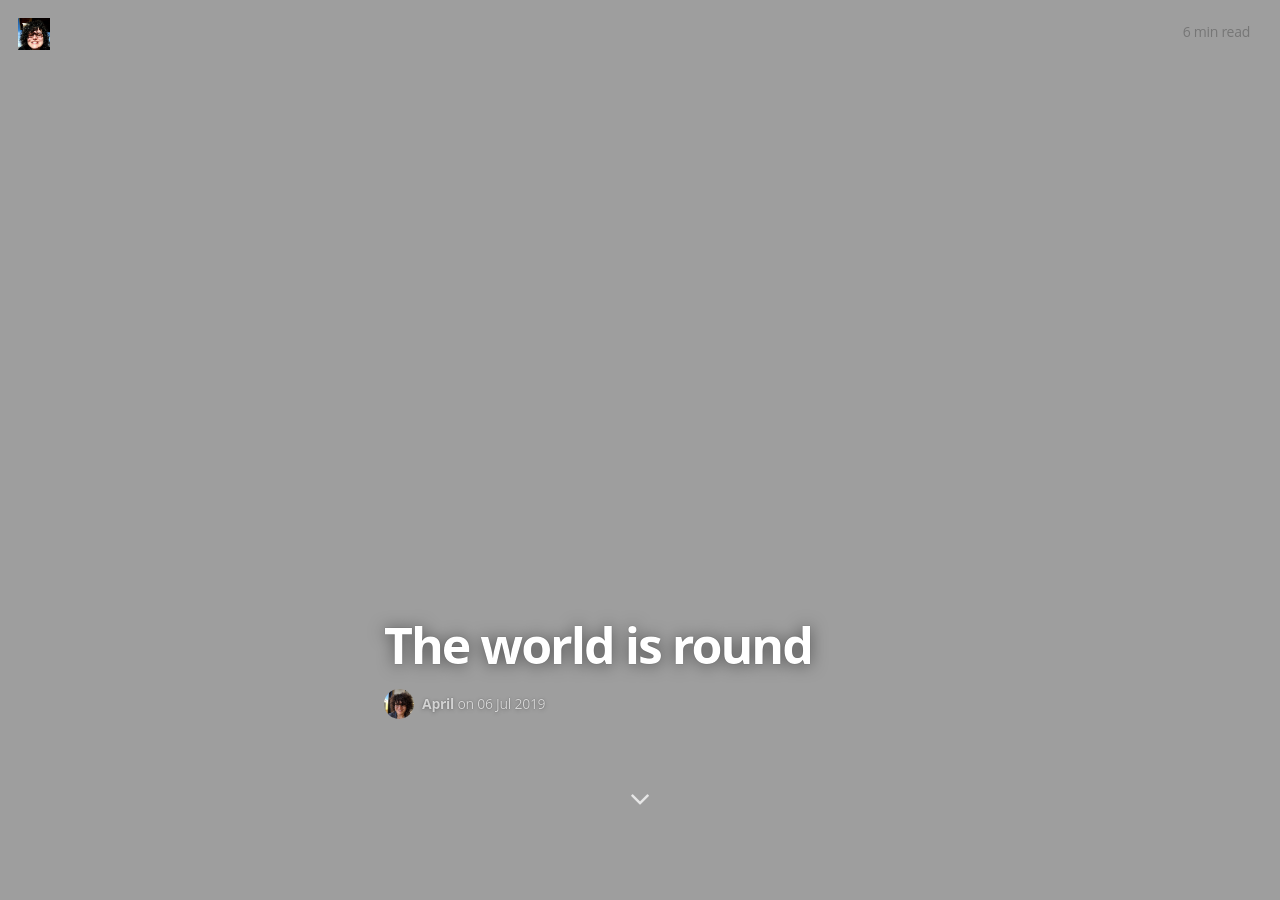
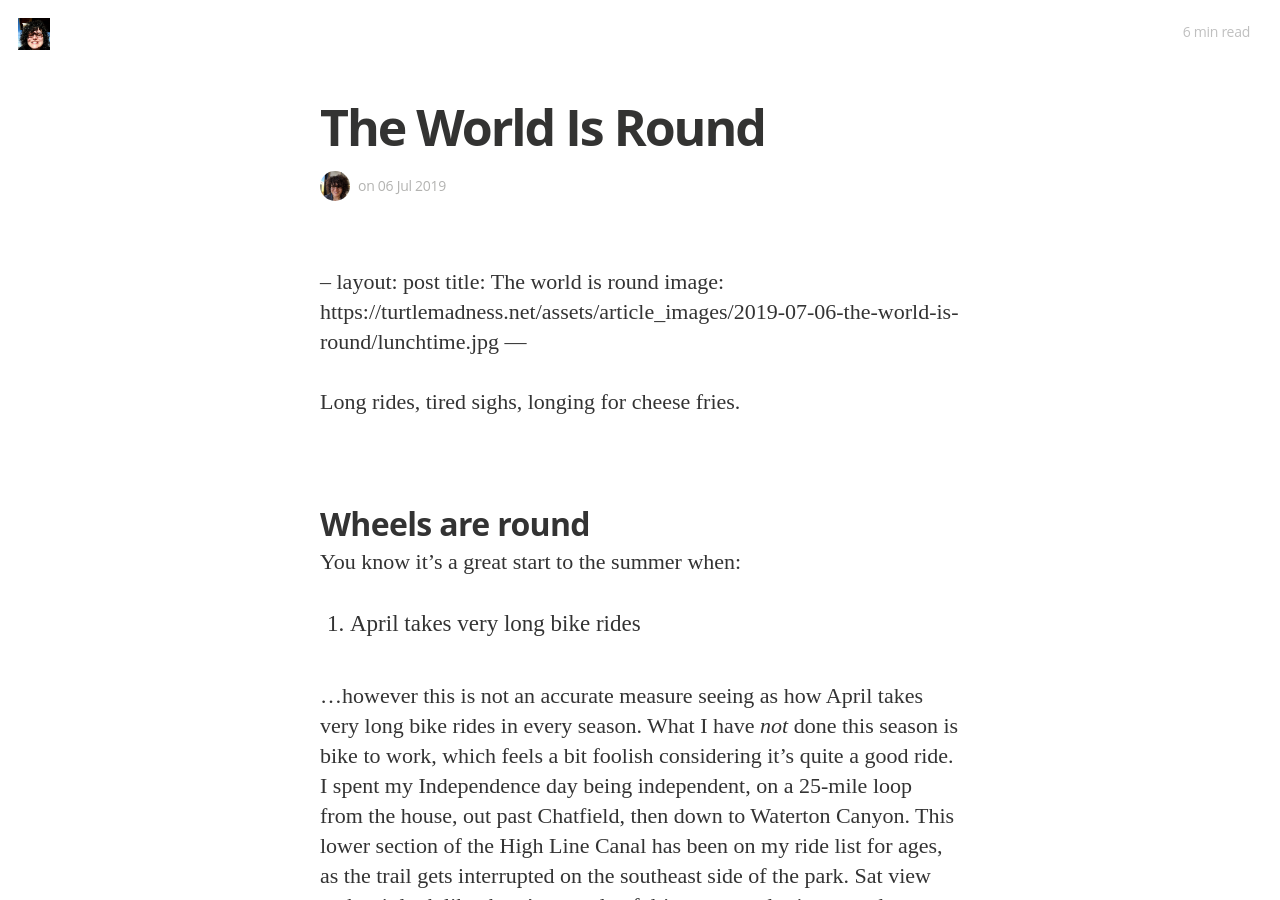
Before and after one commit to AprilElizabeth/aprilelizabeth.github.io, a Jekyll site: the page built from _posts/2019-07-06-the-world-is-round.md, in a window 1280 px wide and 900 px high. Built offline with Jekyll 4.4.1, drawn with Linux system fonts in a browser that asks for light colours; nearby versions of some CDN libraries; some web fonts are replaced; our own code applies the rules of GitHub Pages for plain Markdown files.

Commit message:
Messed up the dates for my image links. Whoops.

```diff
--- a/_posts/2019-07-06-the-world-is-round.md
+++ b/_posts/2019-07-06-the-world-is-round.md
@@ -1,7 +1,7 @@
----
+--
 layout: post
 title: The world is round
-image: https://turtlemadness.net/assets/article_images/2019-06-07-the-world-is-round/lunchtime.jpg
+image: https://turtlemadness.net/assets/article_images/2019-07-06-the-world-is-round/lunchtime.jpg
 ---
 
 Long rides, tired sighs, longing for cheese fries.
@@ -15,15 +15,15 @@
 
 ...however this is not an accurate measure seeing as how April takes very long bike rides in every season. What I have _not_ done this season is bike to work, which feels a bit foolish considering it's quite a good ride. I spent my Independence day being independent, on a 25-mile loop from the house, out past Chatfield, then down to Waterton Canyon. This lower section of the High Line Canal has been on my ride list for ages, as the trail gets interrupted on the southeast side of the park. Sat view makes it look like there's a tangle of driveways and private roads to reconnect, but it's actually really easy to just cut through the state park and reconnect with the trail, especially with a path so new it's not even on the map yet. Chatfield is always busy with cyclists, but there are a handful of mostly gravel routes that are always my favorite. Gravel lends itself to a more solitary ride, as the carbon-fiber Lycra crew won't find it comfortable or fast enough. It suits me and my steel Long Haul Trucker just fine. Gravel is exactly my speed.
 
-![It's a nice route.](https://turtlemadness.net/assets/article_images/2019-06-07-the-world-is-round/map.png)
+![It's a nice route.](https://turtlemadness.net/assets/article_images/2019-07-06-the-world-is-round/map.png)
 
 I feel really lucky to live within a few miles of a lot of great trails. High Line is really fun to explore as it winds through all kinds of neighborhoods and feels like you're really far away from the city as you cross or dip under major arterial roads. It blows my mind to ride through deKoevend Park with University Boulevard just twenty feet away, across the trees and the canal. You'd never know the other was there. There's a ton of natural areas and open space that add to the feeling of seclusion. On my Thursday ride, I got into Chatfield from the 470 trail on the east side and started up Perimeter Road. Perimeter puts you on the south side of the dam, and just past the fish planting base is an unassuming gravel service road which runs parallel to the earthen dam. It's so much less traveled, almost to the point where it feels like you're not supposed to be there. It's not marked on any map I've seen, either. But, there are signs saying "keep dogs on leash" and what-not, so it's definitely open. It links up with the main dam trail and the last traversable section of the upper High Line (relative terms to me) and also down into the park to the Plum Creek area. It's surprisingly quiet, considering how busy the rest of the park gets, but I suppose most visitors are there for the water and not the land.
 
-![You cannot be here.](https://turtlemadness.net/assets/article_images/2019-06-07-the-world-is-round/uncivilized.jpg)
+![You cannot be here.](https://turtlemadness.net/assets/article_images/2019-07-06-the-world-is-round/uncivilized.jpg)
 
 This little cut-through at Plum Creek gets you back on to the High Line after a really annoying asphalt section. There are some older asphalt bits around Chatfield and they have awful cracks that just rattle your frame. My advice is to aim for the grass growing in the cracks and roll over it to smooth out your ride. Luckily it's only about a mile before you're back on the glorious gravel. The High Line brings you back to the south entrance of the park and then continues out into Douglas County through some fancy farm neighborhoods and the most equestrian section of the trail. At one point, I passed through a working ranch and had to open and close a couple of gates. That was kinda neat. I got close to the Waterton Canyon trailhead and stopped for a bit in front of the Platte Canyon Reservoir. I figured it would be much less busy than the Canyon itself, and I was right. I had made a small PB&J tortilla wrap with lots of flax and chia, and some iced green tea to power through the rest of the ride. High Line is relatively flat, there's not a lot of elevation change so it's a nice pace, but my route back through Chatfield necessitates some hill climbing. The header image for this article was taken during my lunch break, looking out across the reservoir towards Lockheed.
 
-![I love Chatfield.](https://turtlemadness.net/assets/article_images/2019-06-07-the-world-is-round/asphalt.jpg)
+![I love Chatfield.](https://turtlemadness.net/assets/article_images/2019-07-06-the-world-is-round/asphalt.jpg)
 
 After lunch, I lazily rode into the Waterton Canyon parking area, which was predictably packed. I rested up for a bit and tried to get my Fitbit working with connected GPS, but there's some stupid issue with location polling for 3rd party apps in Android Pie...so no easy automated route tracking for me! I had thought about riding through Waterton but considering the crowds and it being just a 12-mile out-and-back that I've done before made it pretty unappealing. Instead, I continued on my planned route back north along the Platte Canyon Ditch. This little trail runs along Wadsworth through the South Platte watershed and up into Chatfield. Everyone was taking advantage of the somewhat coastal-feeling weather and the holiday, because every parking lot I rode past was filled. Park rangers were out in force directing traffic, but people were friendly and observing the speed limit. I'd originally planned to head up the north side and get back on the 470 trail, but missed my turn-off and rode back down Perimeter Road instead. Really, that was probably better since the temporary trail on the 470 is in really garbage condition. The last leg of the ride went along the Mary Carter Greenway to Mineral, then back up the hill and into the neighborhood. I was definitely tired, but not as spent as my ride from Sunday. I'm getting my legs back!
 
```
